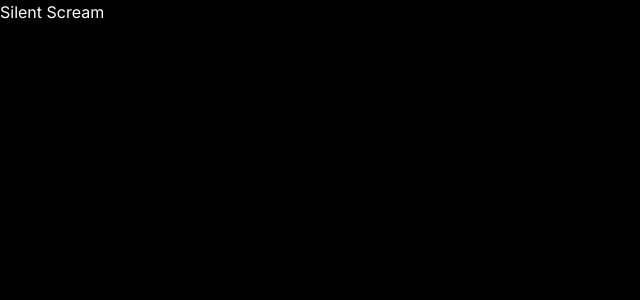
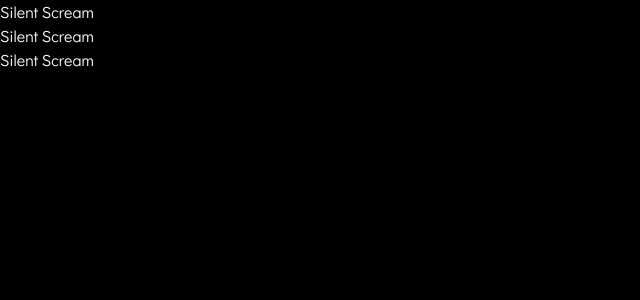
Before and after one commit to Warhammer4000/website-silentscream, a Next.js app: page / in a window 1280 px wide. Shown: the top 300 px of the page, without its empty margins (0-640 px from the left). Built offline with nearby package versions, Linux system fonts and the light colour scheme.

Commit message:
Folder Structure

```diff
--- a/src/app/layout.js
+++ b/src/app/layout.js
@@ -1,7 +1,7 @@
-import { Inter } from "next/font/google";
+import { Didact_Gothic } from "next/font/google";
 import "./globals.css";
 
-const inter = Inter({ subsets: ["latin"] });
+const didact_gothic = Didact_Gothic({ subsets: ["latin"], weight: "400" });
 
 export const metadata = {
   title: "Silent Scream",
@@ -12,9 +12,9 @@ export default function RootLayout({ children }) {
   return (
     <html lang="en">
       <head>
-        <link rel="icon" href="" sizes="any" />
+        <link rel="icon" href="/assets/silentscreamfav.png" sizes="any" />
       </head>
-      <body className={inter.className}>{children}</body>
+      <body className={didact_gothic.className}>{children}</body>
     </html>
   );
 }
--- a/src/app/page.js
+++ b/src/app/page.js
@@ -2,6 +2,8 @@ export default function Home() {
   return (
     <div>
       <div>Silent Scream</div>
+      <div>Silent Scream</div>
+      <div>Silent Scream</div>
     </div>
   );
 }
```
Also changed, not shown: public/assets/silentscreamfav.png (added).
